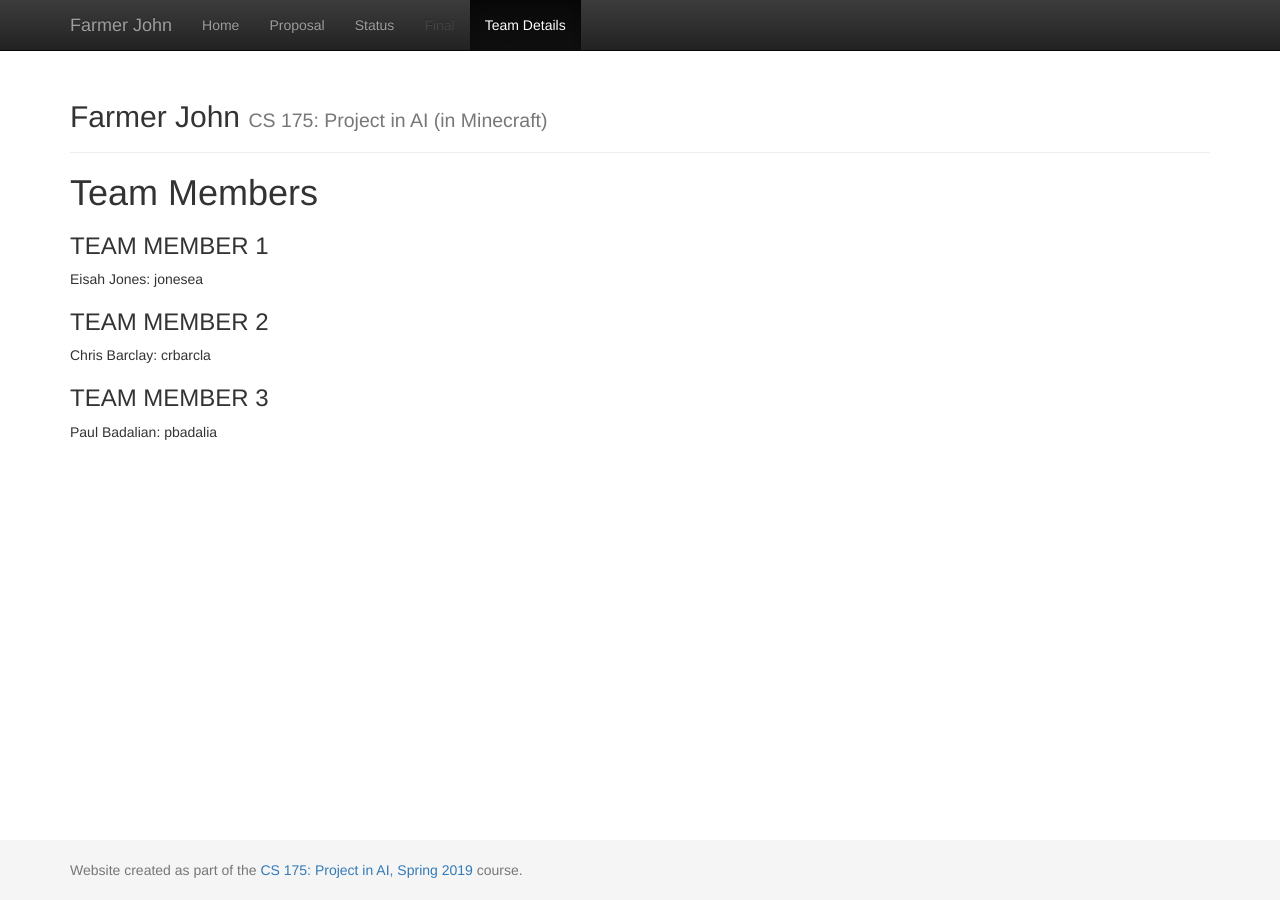
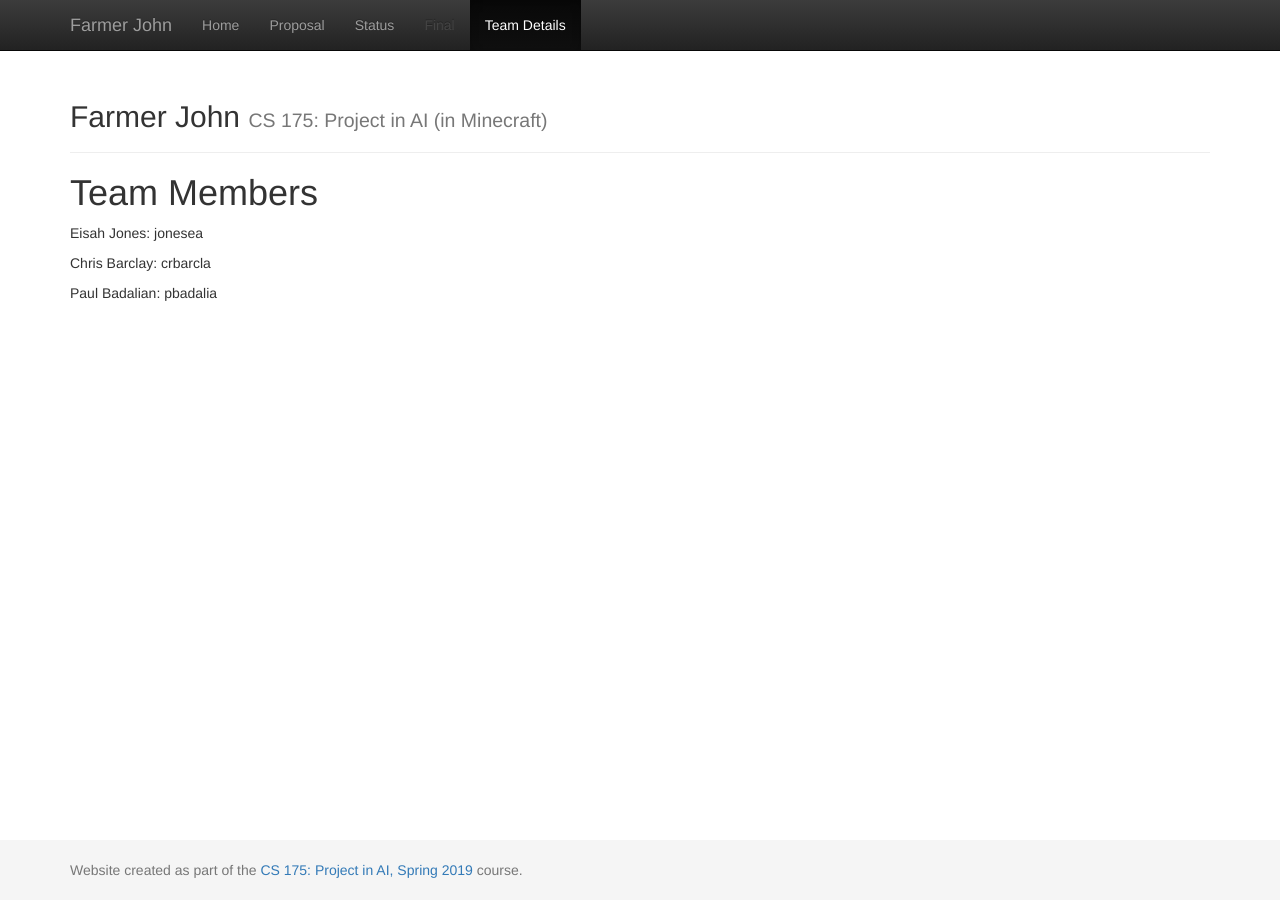
Before and after one commit to Eisah-Jones/Farmer-John, a Jekyll site: the page built from docs/team.md, in a window 1280 px wide. Built offline with Jekyll 4.4.1, drawn with Linux system fonts in a browser that asks for light colours.

Commit message:
Update team.md

```diff
--- a/docs/team.md
+++ b/docs/team.md
@@ -5,12 +5,8 @@ title:  Team Members
 
 # {{ page.title }}
 
-
-### TEAM MEMBER 1
 Eisah Jones: jonesea
 
-### TEAM MEMBER 2
 Chris Barclay: crbarcla
 
-### TEAM MEMBER 3
 Paul Badalian: pbadalia
```
